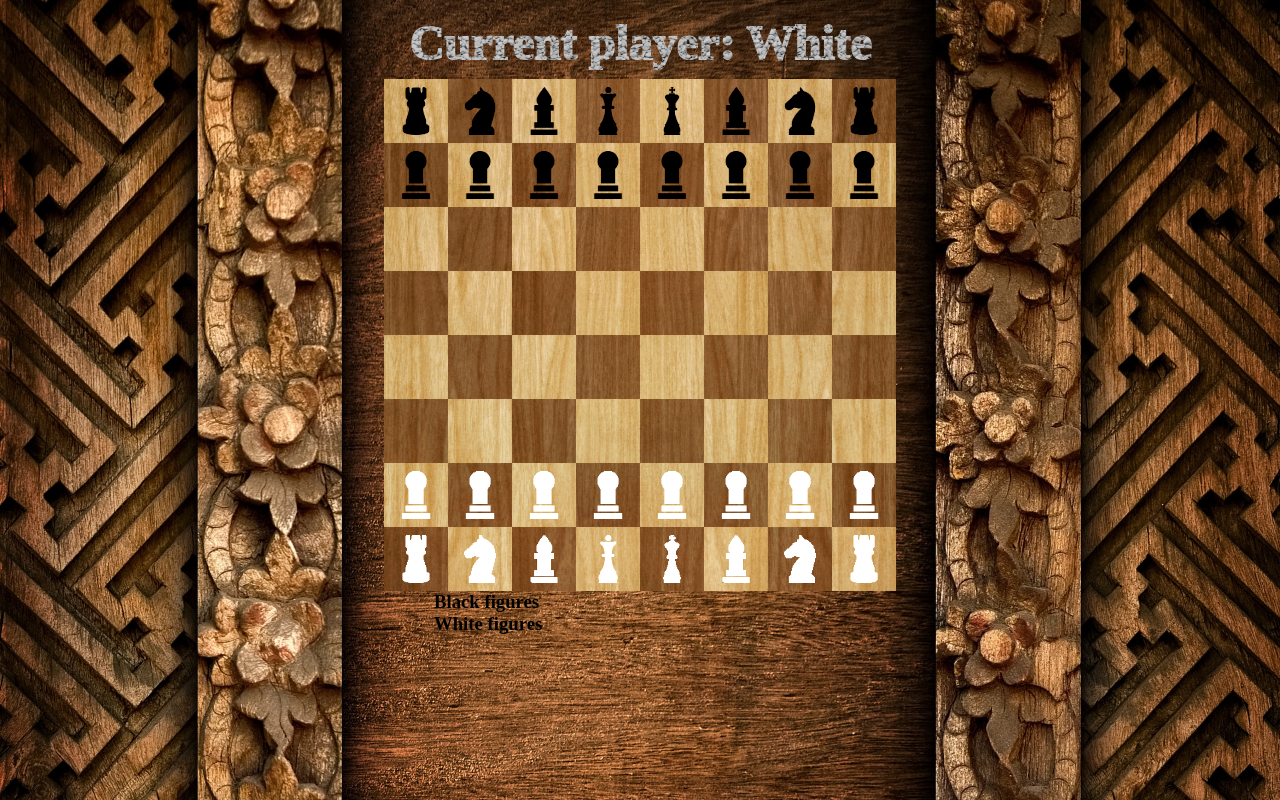
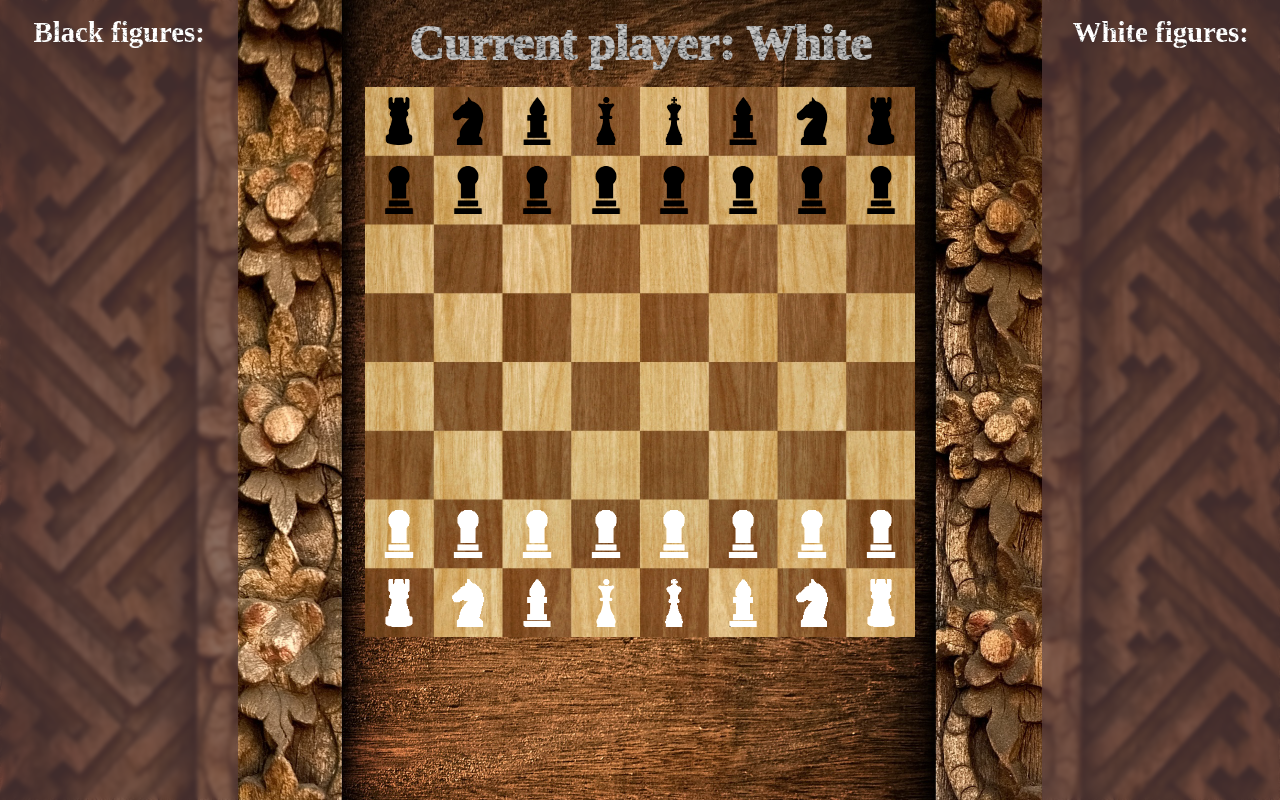
Before and after one commit to SetRedEyes/chess, a React (Create React App) app: page / in a window 1280 px wide. Built offline with nearby package versions, Linux system fonts and the light colour scheme.

Commit message:
refactor, styles, lost-figures

```diff
--- a/src/App.scss
+++ b/src/App.scss
@@ -6,27 +6,79 @@
 .app {
   width: 100vw;
   height: 100vh;
-  display: flex;
-  justify-content: center;
-  // align-items: center;
+  display: grid;
+  grid-template-columns: 1fr 4.5fr 1fr;
+  grid-template-rows: 1fr;
+  justify-items: center;
   background-image: url('./assets/background.jpg');
   background-size: cover;
 }
 
-.board {
-  width: calc(64px * 8);
-  height: calc(64px * 8);
+.lost-figures-board {
+  width: 14.9rem;
   display: flex;
-  flex-wrap: wrap;
-  background: url('./assets/board.jpg');
-  background-size: contain;
-  background-repeat: no-repeat;
-  filter: contrast(120%) saturate(100%);
+  justify-content: center;
+  background-color: rgba(91, 62, 62, 0.71);
+  backdrop-filter: blur(2px);
+
+  .lost-figures {
+    margin-top: 2rem;
+    font: 1.2rem cursive;
+    font-weight: 1000;
+    background-image: url('./assets/stone.jpg');
+    background-size: 10rem 5rem;
+    background-clip: text;
+    filter: brightness(150%);
+    color: transparent;
+    margin: 1rem 0 1rem 0;
+
+    .figure {
+      display: flex;
+      margin-top: 1rem;
+      justify-content: center;
+
+      .figure-name {
+        font-size: 1rem;
+      }
+
+      img {
+        width: 25px;
+        height: 25px;
+      }
+    }
+  }
+}
+
+.player-board {
+  .player {
+    text-align: center;
+    font: 3rem cursive;
+    font-weight: 1000;
+    background-image: url('./assets/stone.jpg');
+    background-size: 10rem 5rem;
+    background-clip: text;
+    filter: brightness(90%);
+    color: transparent;
+    margin: 1rem 0 1rem 0;
+  }
+
+  .board {
+    width: calc(4.3rem * 8);
+    height: calc(4.3rem * 8);
+    display: flex;
+    flex-wrap: wrap;
+    background-image: url('./assets/board.jpg');
+    background-size: contain;
+    background-repeat: no-repeat;
+    filter: contrast(120%) saturate(100%);
+    max-width: 100%;
+    height: auto;
+  }
 }
 
 .cell {
-  width: 64px;
-  height: 64px;
+  width: 4.3rem;
+  height: 4.3rem;
   display: flex;
   justify-content: center;
   align-items: center;
@@ -69,28 +121,10 @@
   // background-color: #c9b080;
 }
 
-.player {
-  color: white;
-  text-align: center;
-  font: 3rem cursive;
-  font-weight: 1000;
-  background-image: url('./assets/stone.jpg');
-  background-size: 10rem 5rem;
-  background-clip: text;
-  filter: brightness(90%);
-  color: transparent;
-  margin: 1rem 0 0.5rem 0;
-}
-
-.lost-board {
-  display: grid;
-}
-
-.lost {
-  margin-left: 50px;
-
-  img {
-    width: 20px;
-    height: 20px;
-  }
-}
+// .table {
+//   display: flex;
+//   flex-direction: column;
+//   align-items: center;
+//   width: 100vw;
+//   height: 100vh;
+// }
--- a/src/components/BoardComponent.tsx
+++ b/src/components/BoardComponent.tsx
@@ -1,5 +1,5 @@
 import { Fragment, useEffect, useState } from 'react'
-import { IBoardContext, useBoard } from '../hooks/useBoard'
+import { useBoard } from '../hooks/useBoard'
 import { Board } from '../models/Board'
 import { Cell } from '../models/Cell'
 import CellComponent from './CellComponent'
--- a/src/components/ChessTableComponent.tsx
+++ b/src/components/ChessTableComponent.tsx
@@ -1,19 +1,19 @@
 import { IBoardContext, useBoard } from '../hooks/useBoard'
 import BoardComponent from './BoardComponent'
-import LostFiguresTableComponent from './LostFiguresTableComponent'
+import LostFigures from './LostFigures'
 import PlayerColorComponent from './PlayerColorComponent'
 
 const ChessTableComponent = () => {
   const { board, currentPlayer } = useBoard() as IBoardContext
   return (
-    <div>
-      <PlayerColorComponent currentPlayer={currentPlayer} />
-      <BoardComponent board={board} />
-      <LostFiguresTableComponent
-        lostBlackFigures={board.lostBlackFigures}
-        lostWhiteFigures={board.lostWhiteFigures}
-      />
-    </div>
+    <>
+      <LostFigures title='Black figures' figures={board.lostBlackFigures} />
+      <div className='player-board'>
+        <PlayerColorComponent currentPlayer={currentPlayer} />
+        <BoardComponent board={board} />
+      </div>
+      <LostFigures title='White figures' figures={board.lostWhiteFigures} />
+    </>
   )
 }
 
--- a/src/components/LostFigures.tsx
+++ b/src/components/LostFigures.tsx
@@ -7,14 +7,16 @@ interface LostFiguresProps {
 
 const LostFigures = ({ title, figures }: LostFiguresProps) => {
   return (
-    <div className='lost'>
-      <h3>{title}</h3>
-      {figures.map((figure) => (
-        <div key={figure.id}>
-          {figure.name}{' '}
-          {figure.logo && <img src={figure.logo} alt={figure.name} />}
-        </div>
-      ))}
+    <div className='lost-figures-board'>
+      <div className='lost-figures'>
+        <h2>{title}:</h2>
+        {figures.map((figure) => (
+          <div className='figure' key={figure.id}>
+            <span className='figure-name'>{figure.name}</span>{' '}
+            {figure.logo && <img src={figure.logo} alt={figure.name} />}
+          </div>
+        ))}
+      </div>
     </div>
   )
 }
--- a/src/components/LostFiguresTableComponent.tsx
+++ /dev/null
@@ -1,21 +0,0 @@
-import { Figure } from '../models/figures/Figure'
-import LostFigures from './LostFigures'
-
-interface LostFiguresTableProps {
-  lostBlackFigures: Figure[]
-  lostWhiteFigures: Figure[]
-}
-
-const LostFiguresTableComponent = ({
-  lostBlackFigures,
-  lostWhiteFigures
-}: LostFiguresTableProps) => {
-  return (
-    <div className="lost-table">
-      <LostFigures title='Black figures' figures={lostBlackFigures} />
-      <LostFigures title='White figures' figures={lostWhiteFigures} />
-    </div>
-  )
-}
-
-export default LostFiguresTableComponent
--- a/src/components/PlayerColorComponent.tsx
+++ b/src/components/PlayerColorComponent.tsx
@@ -6,9 +6,7 @@ interface PlayerColorProps {
 
 const PlayerColorComponent = ({ currentPlayer }: PlayerColorProps) => {
   return (
-    <>
       <h1 className='player'>Current player: {currentPlayer?.color}</h1>
-    </>
   )
 }
 
```
